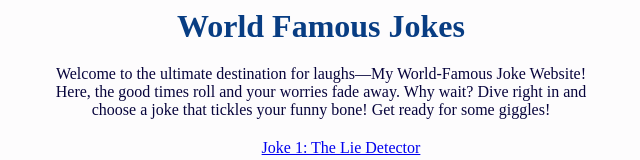
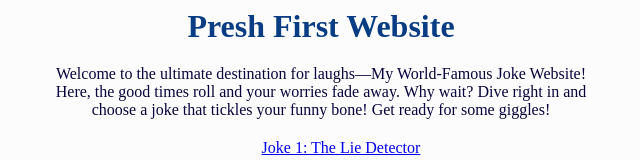
Before and after one commit to Presh-CSCI/final-website, a plain HTML site: page index.html in a window 1280 px wide. Shown: the top 160 px of the page, without its empty margins (319-959 px from the left). Drawn offline with Linux system fonts and the light colour scheme.

Commit message:
index.html was changed for demo.

```diff
--- a/index.html
+++ b/index.html
@@ -6,7 +6,7 @@
 
 </head>
 <body>
-  <h1>World Famous Jokes</h1>
+  <h1>Presh First Website</h1>
 
   <p>Welcome to the ultimate destination for laughs—My World-Famous Joke Website! Here, the good times roll and your worries fade away. Why wait? Dive right in and choose a joke that tickles your funny bone! Get ready for some giggles!</p>
 <ul>
```
